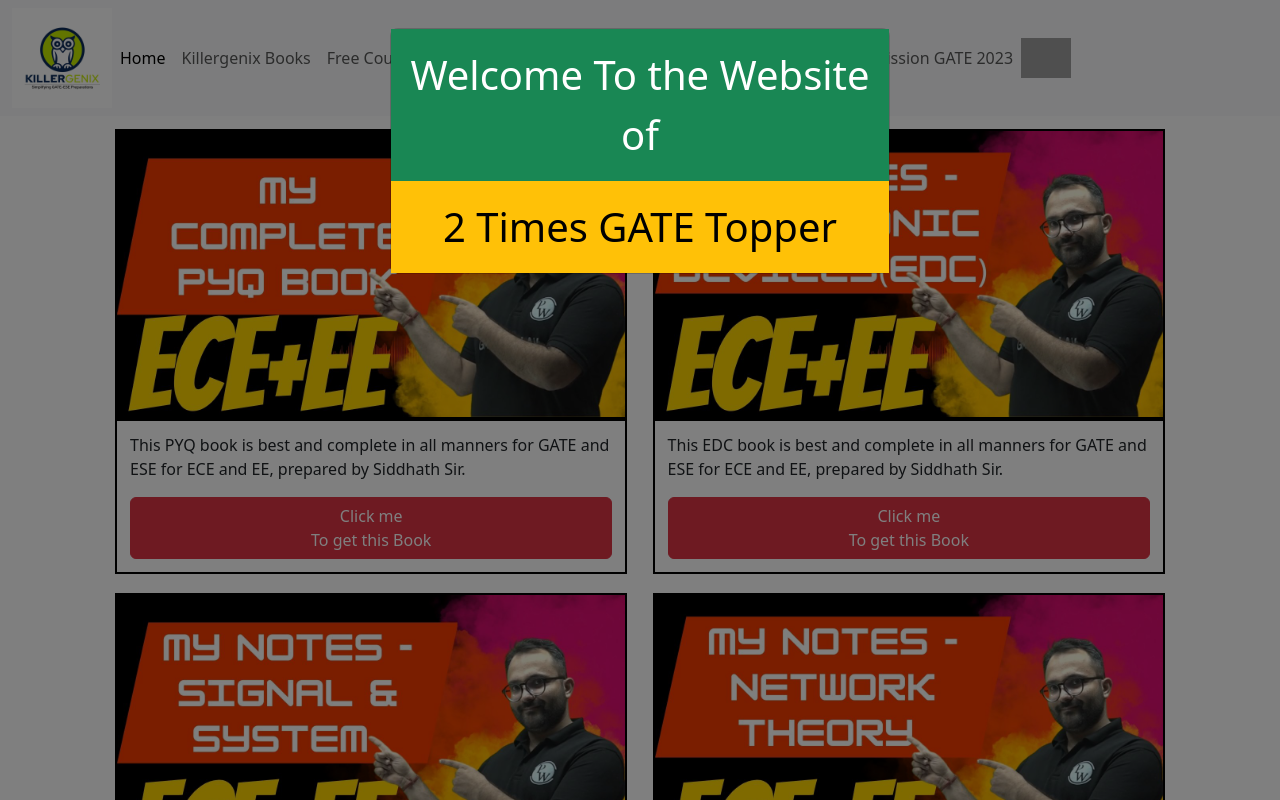
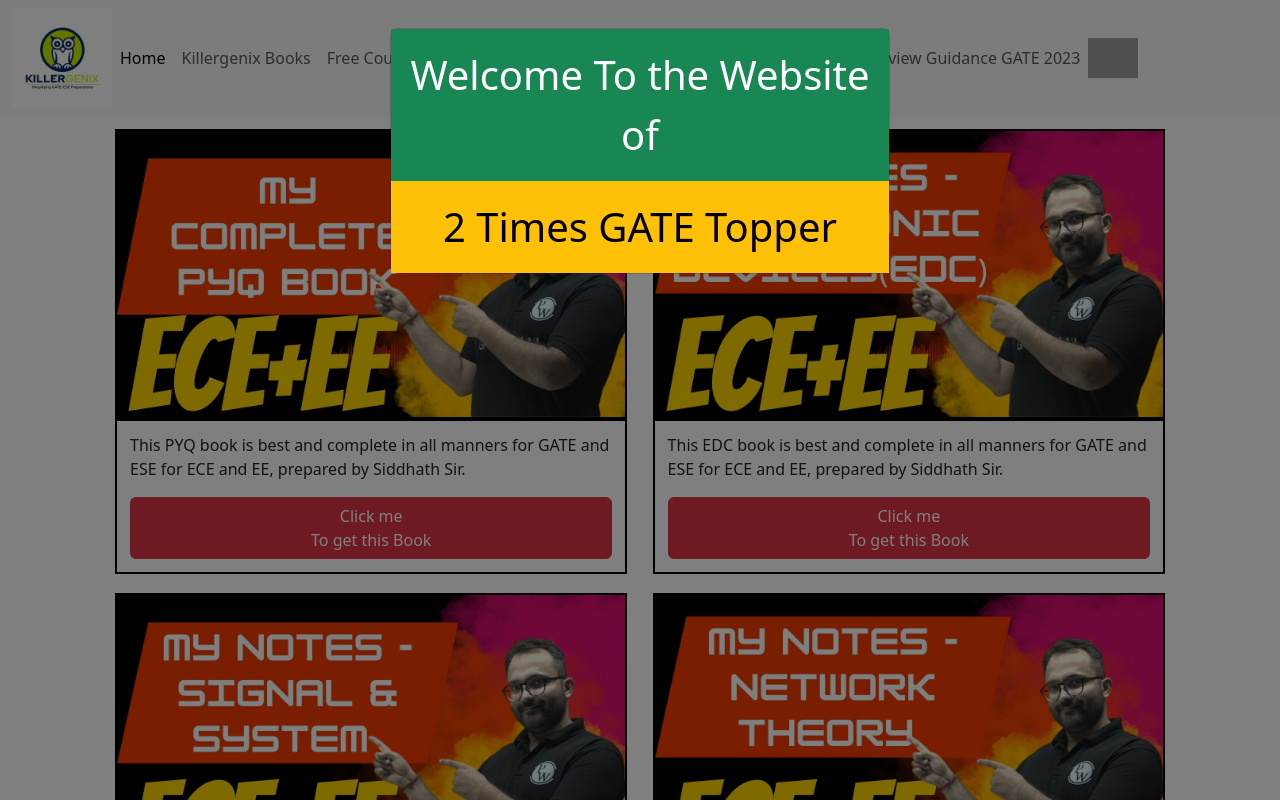
Before and after one commit to Siddharth-GW/Website, a plain HTML site: page killergenixBooks.html in a window 1280 px wide. Shown: the top 800 px of the page. Drawn offline with nearby package versions, Linux system fonts and the light colour scheme; grey boxes are pictures that could not be loaded.

Commit message:
Update killergenixBooks.html

```diff
--- a/killergenixBooks.html
+++ b/killergenixBooks.html
@@ -125,7 +125,7 @@
             <li class="nav-item">
               <div class="d-flex">
               <img src="https://upload.wikimedia.org/wikipedia/commons/thumb/f/f1/NewStar.svg/1200px-NewStar.svg.png" width="50vw" alt="">
-              <a class="nav-link" href="/Website/GATE-2023.html">Admission GATE 2023</a>
+              <a class="nav-link" href="/Website/GATE-2023.html">Interview Guidance GATE 2023</a>
               <img src="https://upload.wikimedia.org/wikipedia/commons/thumb/f/f1/NewStar.svg/1200px-NewStar.svg.png" width="50vw" alt="">
           </div>
             </li>
```
